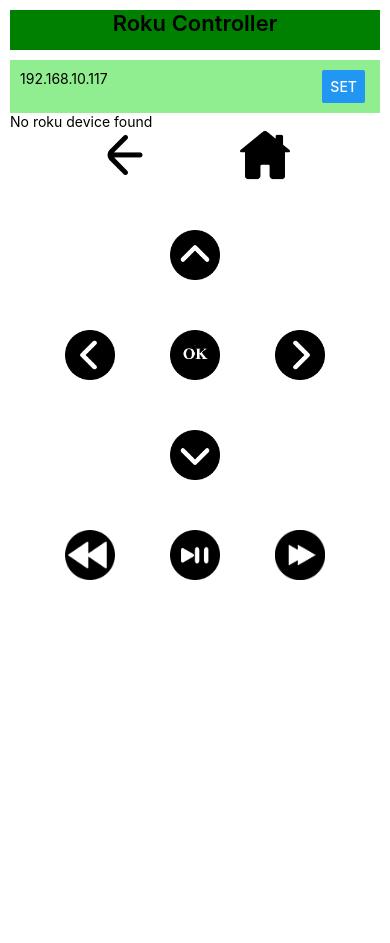
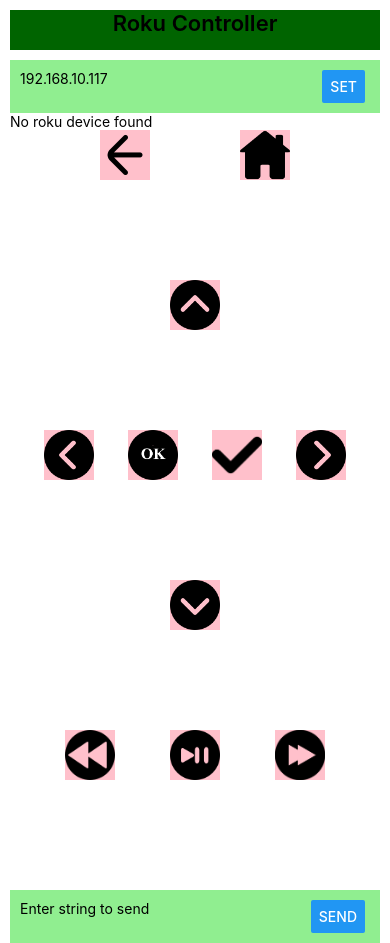
Before and after one commit to vipullal-github/React-native-roku, a React Native app: screen / in a window 390 px wide. Before the commit the page ends 844 px from the top, so only its background shows below. Built offline with nearby package versions, Linux system fonts and the light colour scheme; no server answers.

Commit message:
Adding send text functions

```diff
--- a/components/FakeAppBar.js
+++ b/components/FakeAppBar.js
@@ -16,7 +16,7 @@
 const styles = StyleSheet.create({
     container:{
         height:40,
-        backgroundColor:'green'
+        backgroundColor:'darkgreen',
     },
     titleBarStyle:{
         flex:1,
--- a/components/MainController.js
+++ b/components/MainController.js
@@ -18,7 +18,7 @@
     return(
         <View style={styles.ipControlContainer}>
             <View style={styles.inputViewWrapper}>
-                <TextInput style={styles.inputStyle} value={ipText} onChangeText={setIP} placeholder={'Enter IP address of the ROKU here'} ref={inputRef} />
+                <TextInput keyboardType='numeric' style={styles.inputStyle} value={ipText} onChangeText={setIP} placeholder={'Enter IP address of the ROKU here'} ref={inputRef} />
             </View>
         <View style={{paddingLeft:10}}></View>
         <Button style={styles.okBtnStyle} title="Set" onPress={onSetButtonClicked} />
@@ -34,6 +34,27 @@
             <Text>{msg}</Text>
 )};
 
+
+const SendTextControl = () =>{
+    const [ipText, setIP ] = useState( '' );
+    let inputRef = useRef();
+
+    const onSetButtonClicked = () =>{
+        console.log('Calling sendText with text = ', ipText );
+    };
+
+    return(
+        <View style={styles.ipControlContainer}>
+            <View style={styles.inputViewWrapper}>
+                <TextInput style={styles.inputStyle} value={ipText} onChangeText={setIP} placeholder={'Enter string to send'} ref={inputRef} />
+            </View>
+        <View style={{paddingLeft:10}} />
+        <Button style={styles.okBtnStyle} title="Send" onPress={onSetButtonClicked} />
+        <View style={{paddingLeft:5}}></View>
+    </View>
+    )
+}
+
 /*
     MainController
 */
@@ -46,6 +67,7 @@
             <IPControl ip={rokuContext.ip} onIPChanged={rokuContext.onIPChanged}  />
             <ShowConnectedStatus  isConnected={rokuContext.isConnected} />
             <NavButtonsControl />
+            <SendTextControl />
         </View>
     );
 };
@@ -84,6 +106,12 @@
     imageButtonStyle:{
         flex:1,
 
-    }
+    },
+    textControl:{
+        flexDirection:'row',
+        padding:2,
+        backgroundColor:'lightgreen',
+        marginTop:2,
+    },
 });
 export default MainController;
--- a/components/NavButtonsControl.js
+++ b/components/NavButtonsControl.js
@@ -14,6 +14,7 @@
 const ff_btn = require('../assets/ff_btn.png');
 const pause_play_btn = require('../assets/pause_play_btn.png');
 const rewind_btn = require('../assets/rewind_btn.png');
+const select_btn = require('../assets/select_btn.png');
 // const rewind_arrow_btn = require('../asssets/rewind-arrow.png');
 
 
@@ -39,6 +40,7 @@
             <View style={styles.navButtonRow}>
                 <ImageButton image={leftArrow} clickHandler={(e) => onPress(e,'Left')} />
                 <ImageButton image={ok_btn} clickHandler={(e) => onPress(e,'Enter')}/>
+                <ImageButton image={select_btn} clickHandler={(e) => onPress(e,'Select')} />
                 <ImageButton image={rightArrow} clickHandler={(e) => onPress(e,'Right')} />
             </View>
             <View style={styles.navButtonRow}>
@@ -60,7 +62,6 @@
     container:{
         flexDirection:'column',
         alignContent:'center',
-        height:200,
         //backgroundColor:'green',
     },
     navButtonRow:{
--- a/contexts/RokuContext.js
+++ b/contexts/RokuContext.js
@@ -1,7 +1,9 @@
 import React, {createContext, useReducer, useEffect, } from 'react';
 
 
-const validKeyNames = ['Home','Up','Down','Left','Right','Back','Enter','Rev', 'Fwd','Play'];
+const validKeyNames = ['Home','Up','Down','Left','Right','Back','Enter','Rev', 'Fwd','Play','Select'];
+
+
 
 // default context data
 const defaultState = {
@@ -9,10 +11,11 @@
     port: 8060,
     isConnected:false,
     isKeyDown:false,
-    sendKeyURL: undefined,
     currentKeyPressed: undefined,
+    stringToSend:undefined,
     onIPChanged:() =>{},
     onSendKey:()=>{},
+    onSendString: ()=>{},
 };
 
 // -------------------------------------------
@@ -24,6 +27,7 @@
 const SEND_KEY = 'SEND_KEY';
 const SET_IP = 'SET_IP';
 const SET_CONNECTED_STATUS = 'SET_STATUS';
+const SEND_STRING = 'SEND_STRING';
 
 
 // -----------------------------------------
@@ -56,6 +60,14 @@
 };
 
 
+const createSendStringAction = (str) =>{
+    return {
+        action:SEND_STRING,
+        payload:str,
+    };
+};
+
+
 // ----------------------------------------------
 //      actions
 // ----------------------------------------------
@@ -82,7 +94,14 @@
         ...state,
         isConnected: action.payload.isConnected,
     };
-}
+};
+
+const doSendString = (state,action) =>{
+    return {
+        ...state,
+        stringToSend:action.payload,
+    };
+};
 
 
 // ------------------------------------------------
@@ -99,6 +118,9 @@
     }
     else if( act === SET_CONNECTED_STATUS ){
         return doUpdateConnectedStatus( state, action);
+    }
+    else if (act === SEND_STRING ){
+        return doSendString(state,action);
     }
     console.log('rokuContextReducer called with unknown action!');
     return defaultState;
@@ -128,12 +150,27 @@
         // TODO: Validate the key here!
         if( ck ){
             let url = `http://${state.ip}:${state.port}/keypress/${ck}`;
+            let params = {
+                method:'POST',
+            };
             console.log(`sending ${url}`);
-            fetch( url ).then(console.log('Key sent')).catch('error while sending keystroke');
+            fetch( url, params ).then(console.log('Key sent')).catch('error while sending keystroke');
         }
     },[state.currentKeyPressed, state.ip, state.port]);
 
+    // sending a String
+    useEffect( ()=>{
+        let ck = state.stringToSend;
+        console.log(`sending string ${ck}`);
+        if( ck ){
 
+            let url = `http://${state.ip}:${state.port}/keypress/${ck}`;
+            let params = {
+                method:'POST',
+            };
+            console.log(`sending ${url}`);
+        }
+    },[state.stringToSend, state.ip, state.port]);
 
     const rokuContext = {
         ip: state.ip,
@@ -141,10 +178,11 @@
         isConnected: state.isConnected,
         isKeyDown:false,
         currentKeyPressed: undefined,
-        keyNames: validKeyNames,
+        stringToSend:undefined,
         updateRokuConnectionStatus: (x) => { dispatcher( createUpdateStatusAction(x))},
         onIPChanged: (newIP) => { dispatcher( createSetIPAction(newIP));},
         onSendKey: (key) => { dispatcher( createSendKeyAction(key));},
+        onSendString: (str) =>{ dispatcher( createSendStringAction(str));},
     };
 
     return (
```
Also changed, not shown: assets/select_btn.png (added).
